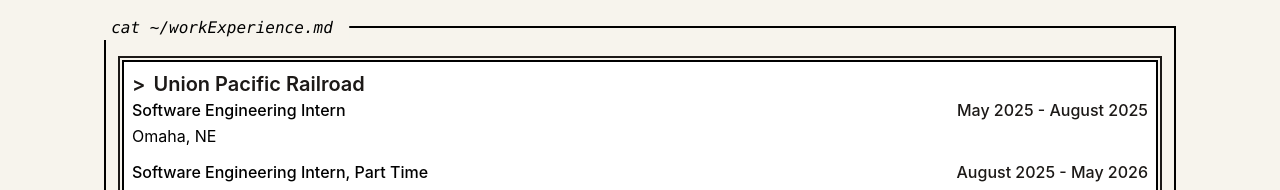
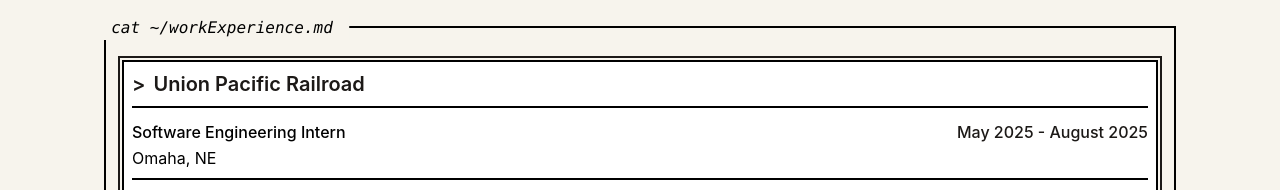
Before and after one commit to Juwonaman/myportfolio, a React (Vite) app: page / in a window 1280 px wide. Shown: the part 736-926 px from the top of the page. Built offline with nearby package versions, Linux system fonts and the light colour scheme.

Commit message:
update again

```diff
--- a/src/App.css
+++ b/src/App.css
@@ -58,11 +58,17 @@
     .experience-card-meta {
         @apply flex flex-col gap-0.5 leading-snug;
     }
+    .experience-title-divided {
+        @apply border-b-2 border-black pb-2 mb-1;
+    }
     .experience-positions {
-        @apply mb-1 flex flex-col gap-3;
+        @apply mb-1 flex flex-col gap-0;
     }
     .experience-position {
-        @apply flex flex-col gap-0.5;
+        @apply flex flex-col gap-0.5 py-2;
+    }
+    .experience-position + .experience-position {
+        @apply border-t-2 border-black pt-3;
     }
     .experience-duties-panel {
         @apply min-w-0 flex-1 overflow-hidden pr-1 pb-1;
--- a/src/components/workExp.jsx
+++ b/src/components/workExp.jsx
@@ -68,7 +68,9 @@
       onMouseEnter={() => setHoveredCompany(hoverKey)}
       onMouseLeave={() => setHoveredCompany(null)}
     >
-      <div className="experience-row">
+      <div
+        className={`experience-row ${comp.linkKey === "union" ? "experience-title-divided" : ""}`}
+      >
         <h2 className="reciple-section-xsmall flex min-w-0 flex-1 items-center gap-2">
           {showArrow && <span className="experience-arrow-blink">{">"}</span>}
           {comp.company}
```
